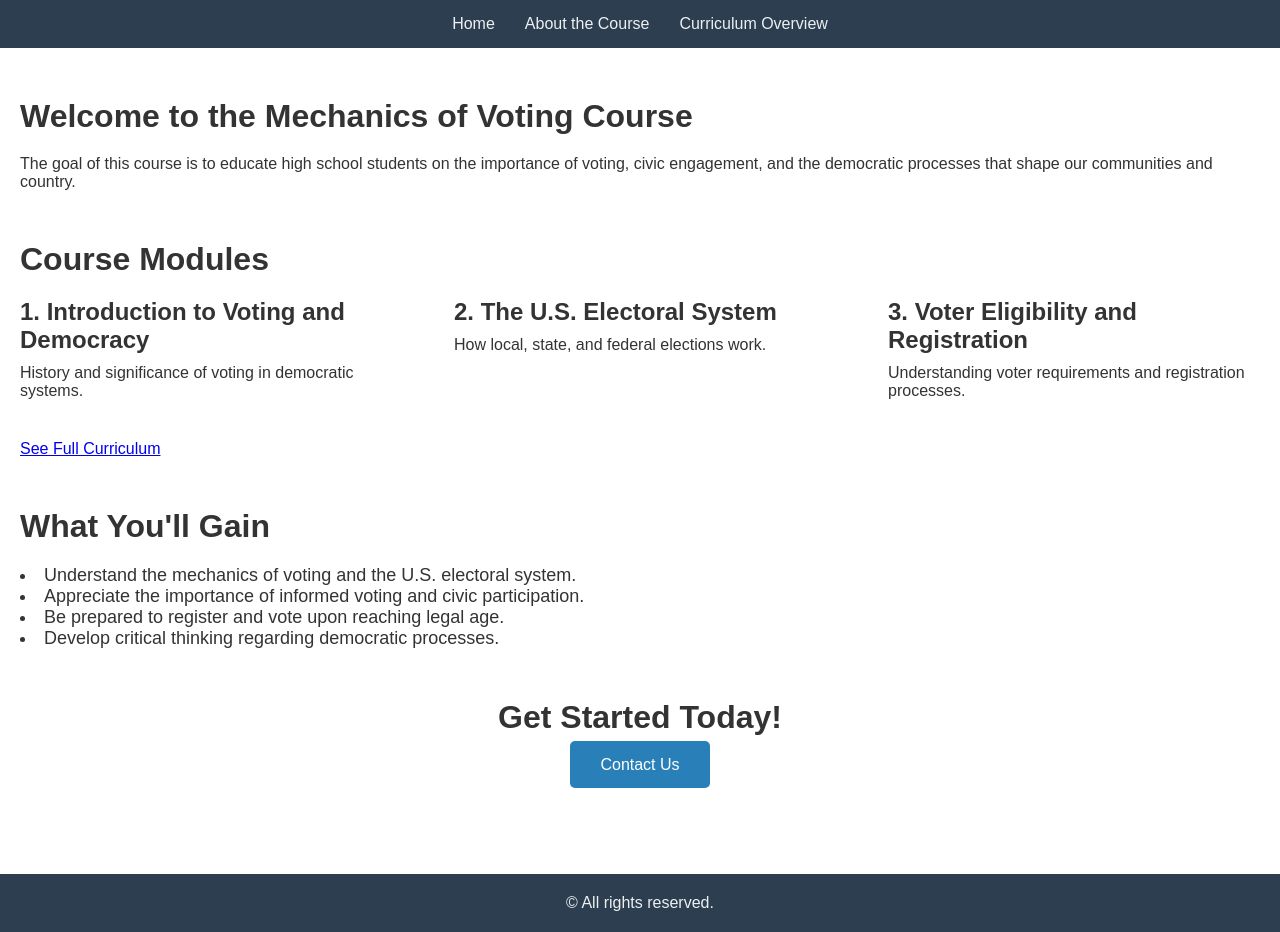
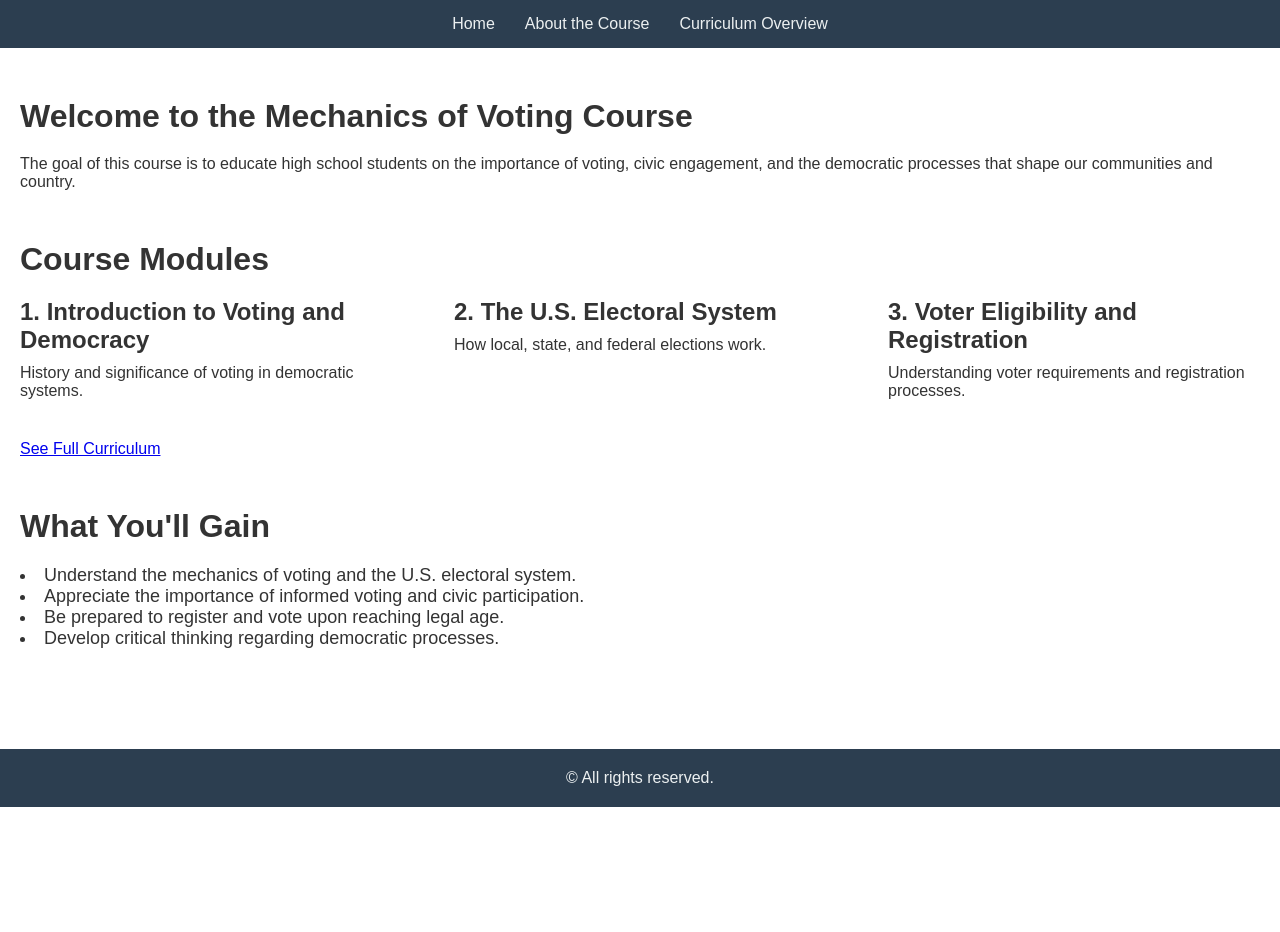
Before and after one commit to vedantsaran/LexVotingCourse, a plain HTML site: page index.html in a window 1280 px wide. After the commit the page ends 807 px from the top, so only its background shows below. Drawn offline with Linux system fonts and the light colour scheme.

Commit message:
Update index.html

```diff
--- a/index.html
+++ b/index.html
@@ -63,11 +63,7 @@
             </ul>
         </section>
 
-        <section class="call-to-action">
-            <h2>Get Started Today!</h2>
 
-            <a href="#" class="btn">Contact Us</a>
-        </section>
     </main>
 
     <!-- Footer -->
```
